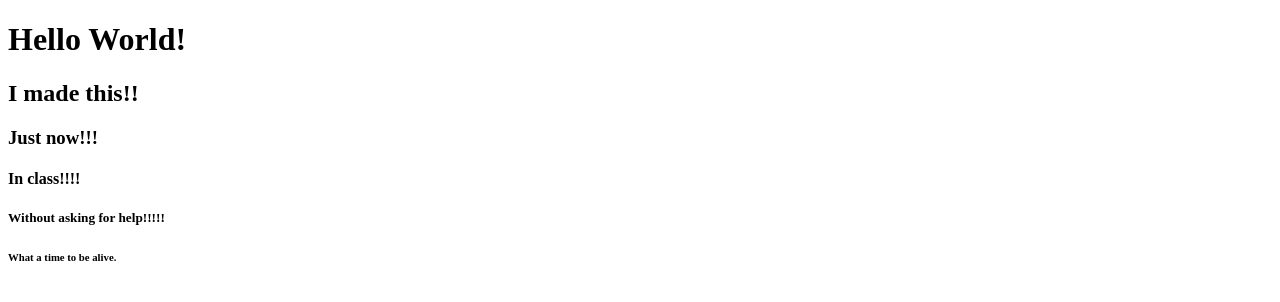
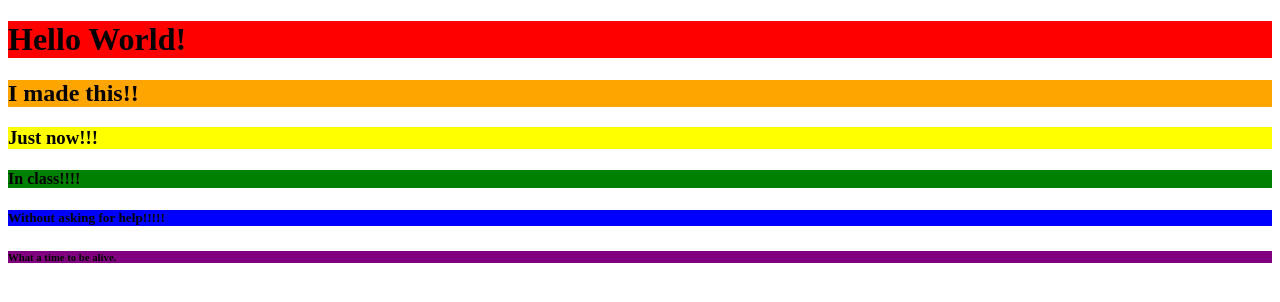
Before and after one commit to andrewpprine/andrewpprine.github.io, a plain HTML site: page index.html in a window 1280 px wide. Drawn offline with Linux system fonts and the light colour scheme.

Commit message:
added some color

```diff
--- a/index.html
+++ b/index.html
@@ -2,6 +2,26 @@
 <html lang="en">
 <head>
    <title>Document</title>
+   <style>
+   h1 {
+      background-color: red;
+   }
+   h2 {
+      background-color: orange;
+   }
+   h3 {
+      background-color: yellow;
+   }
+   h4 {
+      background-color: green;
+   }
+   h5 {
+      background-color: blue;
+   }
+   h6 {
+      background-color: purple;
+   }
+   </style>
 </head>
 <body>
    <h1>Hello World!</h1>
```
